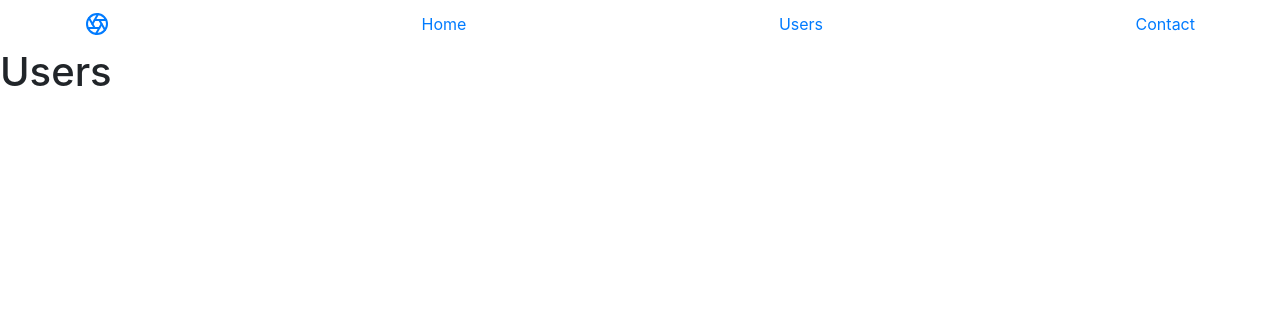
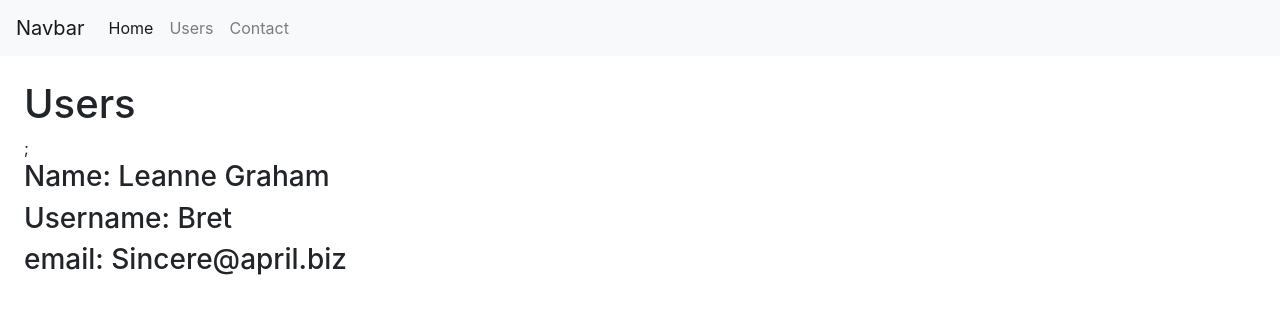
Before and after one commit to cadainmiller/boiler-react-app-with-routing-bootstrap, a React (Create React App) app: page /users in a window 1280 px wide. Shown: the top 314 px of the page. Built offline with nearby package versions, Linux system fonts and the light colour scheme; no server answers.

Commit message:
Working on state with axios

```diff
--- a/package.json
+++ b/package.json
@@ -6,6 +6,7 @@
     "@testing-library/jest-dom": "^4.2.4",
     "@testing-library/react": "^9.5.0",
     "@testing-library/user-event": "^7.2.1",
+    "axios": "^0.20.0",
     "bootstrap": "^4.5.3",
     "node-sass": "^4.14.1",
     "react": "^16.14.0",
--- a/src/App.js
+++ b/src/App.js
@@ -1,10 +1,30 @@
 import React from "react";
 import "./App.css";
+function BuildTemplate() {
+  const template = (
+    <div className="container py-4">
+      <div className="card">
+        <div className="card-header">Quote</div>
+        <div className="card-body">
+          <blockquote className="blockquote mb-0">
+            <p>
+              Lorem ipsum dolor sit amet, consectetur adipiscing elit. Integer
+              posuere erat a ante.
+            </p>
+            <footer className="blockquote-footer">
+              Someone famous in <cite title="Source Title">Source Title</cite>
+            </footer>
+          </blockquote>
+        </div>
+      </div>
+    </div>
+  );
+
+  return template;
+}
 
 function App() {
-  return (
-  <p></p>
-  );
+  return BuildTemplate();
 }
 
 export default App;
--- a/src/components/users.js
+++ b/src/components/users.js
@@ -1,7 +1,55 @@
-import React from 'react'
-class Users extends React.Component {
-  render() {
-    return <h1>Users</h1>
+import React from "react";
+
+const axios = require("axios");
+
+async function getUser() {
+  try {
+    await axios
+      .get(`https://jsonplaceholder.typicode.com/users`)
+      .then((res) => {
+        const persons = res.data;
+        console.log(persons);
+      });
+  } catch (error) {
+    console.error(error);
   }
 }
-export default Users
+class Users extends React.Component {
+  constructor(props) {
+    super(props);
+    this.state = {
+      id: 1,
+      name: "Leanne Graham",
+      username: "Bret",
+      email: "Sincere@april.biz",
+      address: {
+        street: "Kulas Light",
+        suite: "Apt. 556",
+        city: "Gwenborough",
+        zipcode: "92998-3874",
+        geo: {
+          lat: "-37.3159",
+          lng: "81.1496",
+        },
+      },
+      phone: "1-770-736-8031 x56442",
+      website: "hildegard.org",
+      company: {
+        name: "Romaguera-Crona",
+        catchPhrase: "Multi-layered client-server neural-net",
+        bs: "harness real-time e-markets",
+      },
+    };
+    getUser();
+  }
+
+  render() {
+    return <div className="p-4">
+      <h1>Users</h1>;
+      <h3>Name: {this.state.name}</h3>
+      <h3>Username: {this.state.username}</h3>
+      <h3>email: {this.state.email}</h3>
+    </div>;
+  }
+}
+export default Users;
--- a/src/index.js
+++ b/src/index.js
@@ -13,39 +13,31 @@ import Notfound from "./components/notfound";
 const routing = (
   <Router>
     <div>
-      <nav class="site-header sticky-top py-1">
-        <div class="container d-flex flex-column flex-md-row justify-content-between">
-          <a class="py-2" href="#">
-            <svg
-              xmlns="http://www.w3.org/2000/svg"
-              width="24"
-              height="24"
-              viewBox="0 0 24 24"
-              fill="none"
-              stroke="currentColor"
-              stroke-width="2"
-              stroke-linecap="round"
-              stroke-linejoin="round"
-              class="d-block mx-auto"
-            >
-              <circle cx="12" cy="12" r="10"></circle>
-              <line x1="14.31" y1="8" x2="20.05" y2="17.94"></line>
-              <line x1="9.69" y1="8" x2="21.17" y2="8"></line>
-              <line x1="7.38" y1="12" x2="13.12" y2="2.06"></line>
-              <line x1="9.69" y1="16" x2="3.95" y2="6.06"></line>
-              <line x1="14.31" y1="16" x2="2.83" y2="16"></line>
-              <line x1="16.62" y1="12" x2="10.88" y2="21.94"></line>
-            </svg>
-          </a>
-          <a class="py-2 d-none d-md-inline-block">
-            <Link to="/">Home</Link>
-          </a>
-          <a class="py-2 d-none d-md-inline-block">
-            <Link to="/users">Users</Link>
-          </a>
-          <a class="py-2 d-none d-md-inline-block">
-            <Link to="/contact">Contact</Link>
-          </a>
+      <nav className="navbar navbar-expand-lg navbar-light bg-light">
+        <Link className="navbar-brand" to="/">Navbar</Link>
+        <button
+          className="navbar-toggler"
+          type="button"
+          data-toggle="collapse"
+          data-target="#navbarNav"
+          aria-controls="navbarNav"
+          aria-expanded="false"
+          aria-label="Toggle navigation"
+        >
+          <span className="navbar-toggler-icon"></span>
+        </button>
+        <div className="collapse navbar-collapse" id="navbarNav">
+          <ul className="navbar-nav">
+            <li className="nav-item active">
+              <Link className="nav-link" to="/">Home</Link>
+            </li>
+            <li className="nav-item">
+            <Link className="nav-link" to="/users">Users</Link>
+            </li>
+            <li className="nav-item">
+            <Link className="nav-link" to="/contact">Contact</Link>
+            </li>
+          </ul>
         </div>
       </nav>
       <Switch>
```
Also changed, not shown: 1 other file (tests, documents, lock files or other folders).
